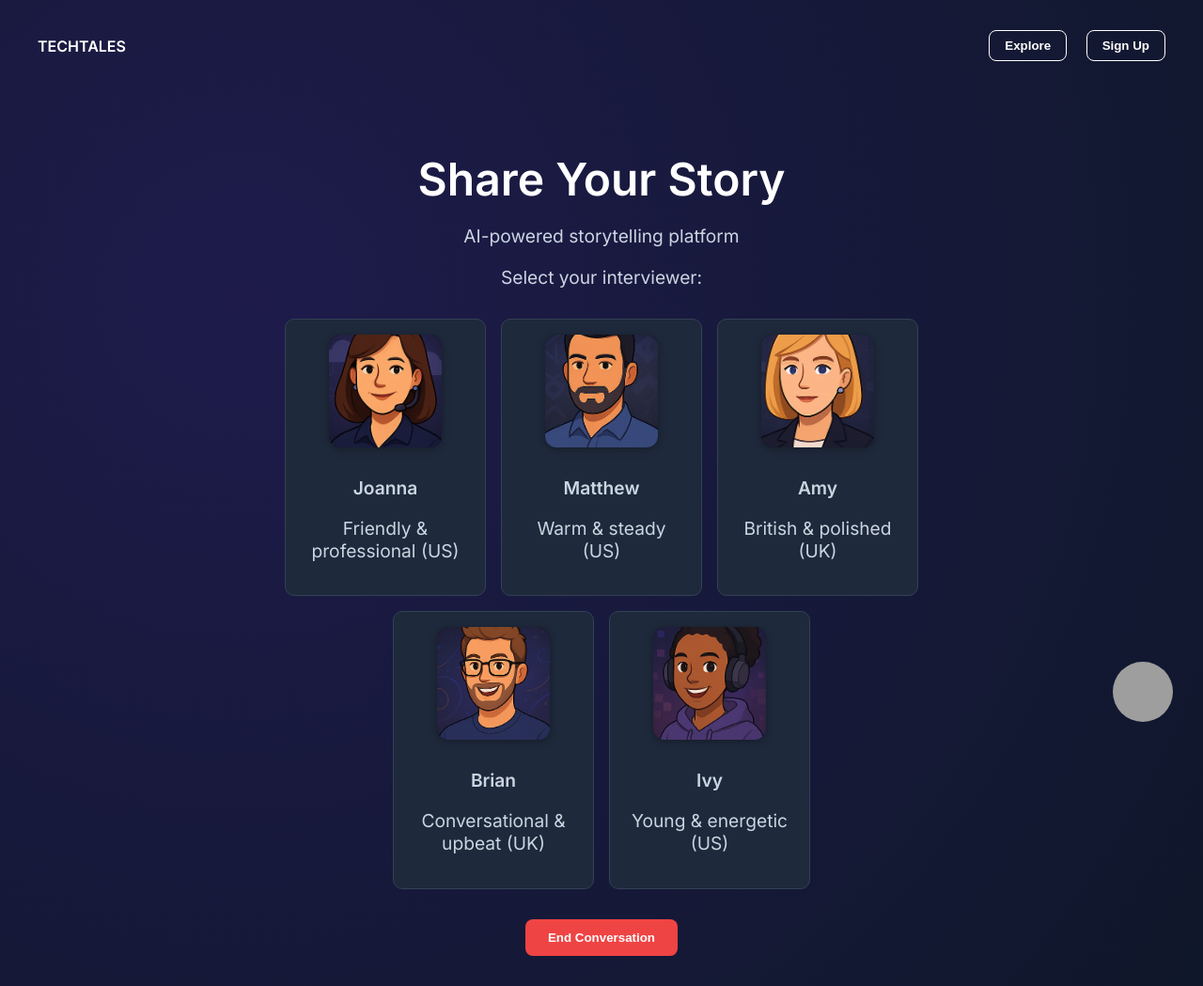
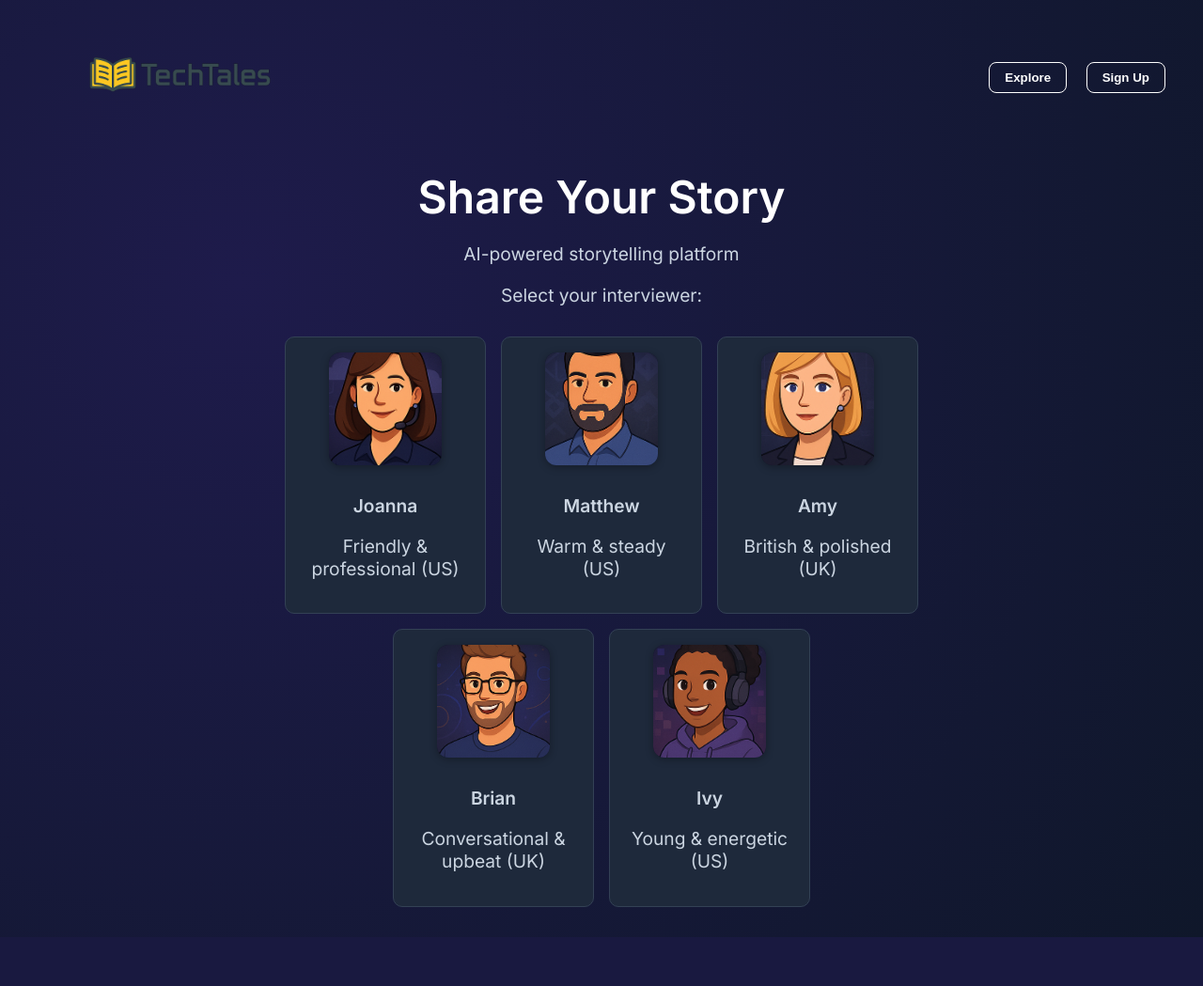
Before and after one commit to jnew00/techtales, a Flask app: page / in a window 1280 px wide. Shown: the whole page at 94% size. After the commit the page ends 997 px from the top, so only its background shows below. Run offline with Flask 3, Linux system fonts and the light colour scheme; grey boxes are pictures that could not be loaded.

Commit message:
Refactor code structure for improved readability and maintainability

```diff
--- a/templates/index.html
+++ b/templates/index.html
@@ -22,7 +22,7 @@
       justify-content: space-between;
       align-items: center;
       max-width: 1200px;
-      margin-bottom: 4rem;
+      margin: 0 auto 1rem auto;
     }
     .nav-links button {
       background: transparent;
@@ -153,7 +153,9 @@
 </head>
 <body>
   <header>
-    <div><strong>TECHTALES</strong></div>
+    <div style="display: flex; align-items: center; height: 100px; min-width: 200px;">
+      <img src="/static/techtales-logo.png" alt="TechTales Logo" style="height: 200px; width: auto; object-fit: contain;" />
+    </div>
     <div class="nav-links">
       <button>Explore</button>
       <button>Sign Up</button>
@@ -199,9 +201,9 @@
     <audio id="audioPlayer" controls class="player-audio" style="display:none;"></audio>
   </div>
 
-  <button id="actionBtn" title="Start" style="background-color: transparent; background-image: url('/static/play.jpg'); background-size: cover; background-position: center; border: none; width: 64px; height: 64px; border-radius: 50%; cursor: pointer; position: fixed; bottom: 2rem; right: 2rem; z-index: 999;"></button>
+  <button id="actionBtn" title="Start" style="display:none; background-color: transparent; background-image: url('/static/play.jpg'); background-size: cover; background-position: center; border: none; width: 64px; height: 64px; border-radius: 50%; cursor: pointer; position: fixed; bottom: 2rem; right: 2rem; z-index: 999;"></button>
 
-  <button id="endConversationBtn" style="margin-top: 2rem; background-color: #ef4444; color: white; border: none; padding: 0.75rem 1.5rem; border-radius: 8px; font-weight: bold; cursor: pointer;">
+  <button id="endConversationBtn" style="display:none; margin-top: 2rem; background-color: #ef4444; color: white; border: none; padding: 0.75rem 1.5rem; border-radius: 8px; font-weight: bold; cursor: pointer;">
     End Conversation
   </button>
 
@@ -274,6 +276,8 @@
       selectedVoice = voice;
       introSection.style.display = "none";
       conversationSection.style.display = "block";
+      document.getElementById("actionBtn").style.display = "block";
+      document.getElementById("endConversationBtn").style.display = "block";
       interviewerName.innerText = `Your TechTales Conversation with ${voice}`;
       const introText = `Hello, I'm ${voice}, your interviewer for a podcast called TechTales. Please tell us a little about yourself and what you want to talk about today.`;
       appendChatEntry(voice, introText);
```
Also changed, not shown: static/techtales-logo.png (added).
